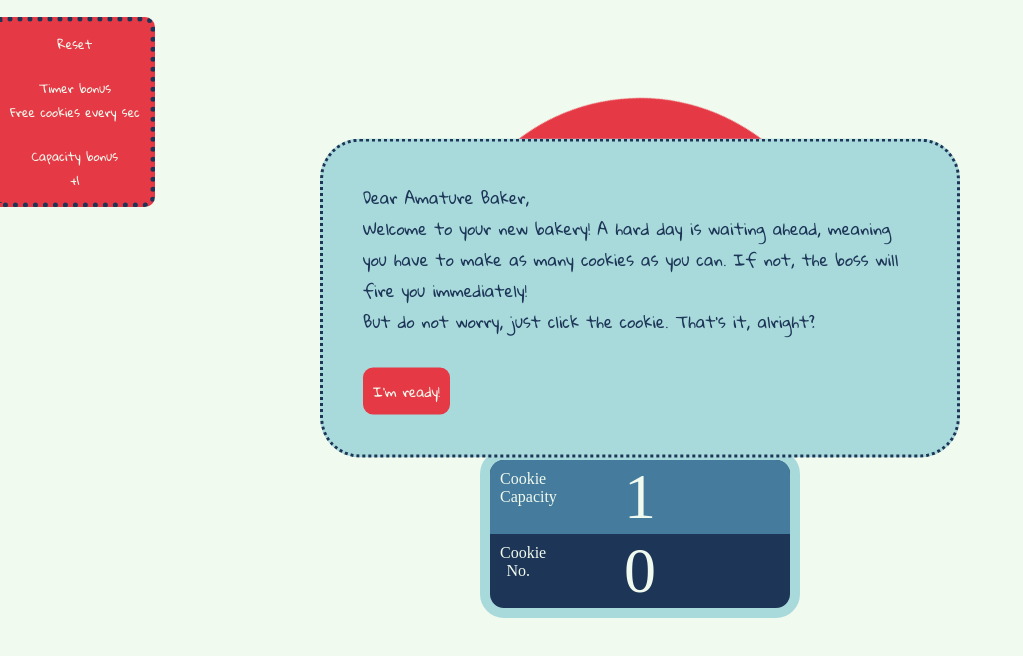
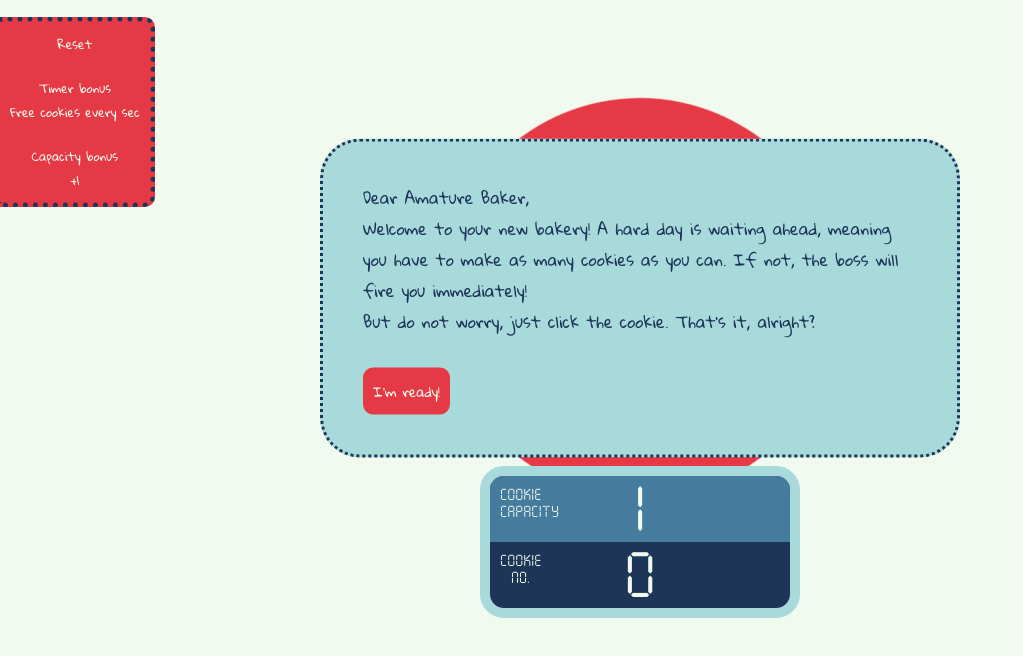
Before and after one commit to te21wilber/CookieClicker, a plain HTML site: page index.html in a window 1280 px wide. Shown: the part 102-758 px from the top of the page, without its empty margins (0-1023 px from the left). Drawn offline with Linux system fonts and the light colour scheme; the site is published under a folder, as on GitHub Pages, so addresses that start at the root find nothing.

Commit message:
Updated font url

```diff
--- a/style.css
+++ b/style.css
@@ -1,6 +1,6 @@
 @font-face {
     font-family: segment;
-    src: url(/fonts/segment.ttf);
+    src: url(fonts/segment.ttf);
   }
 
 :root{
```
